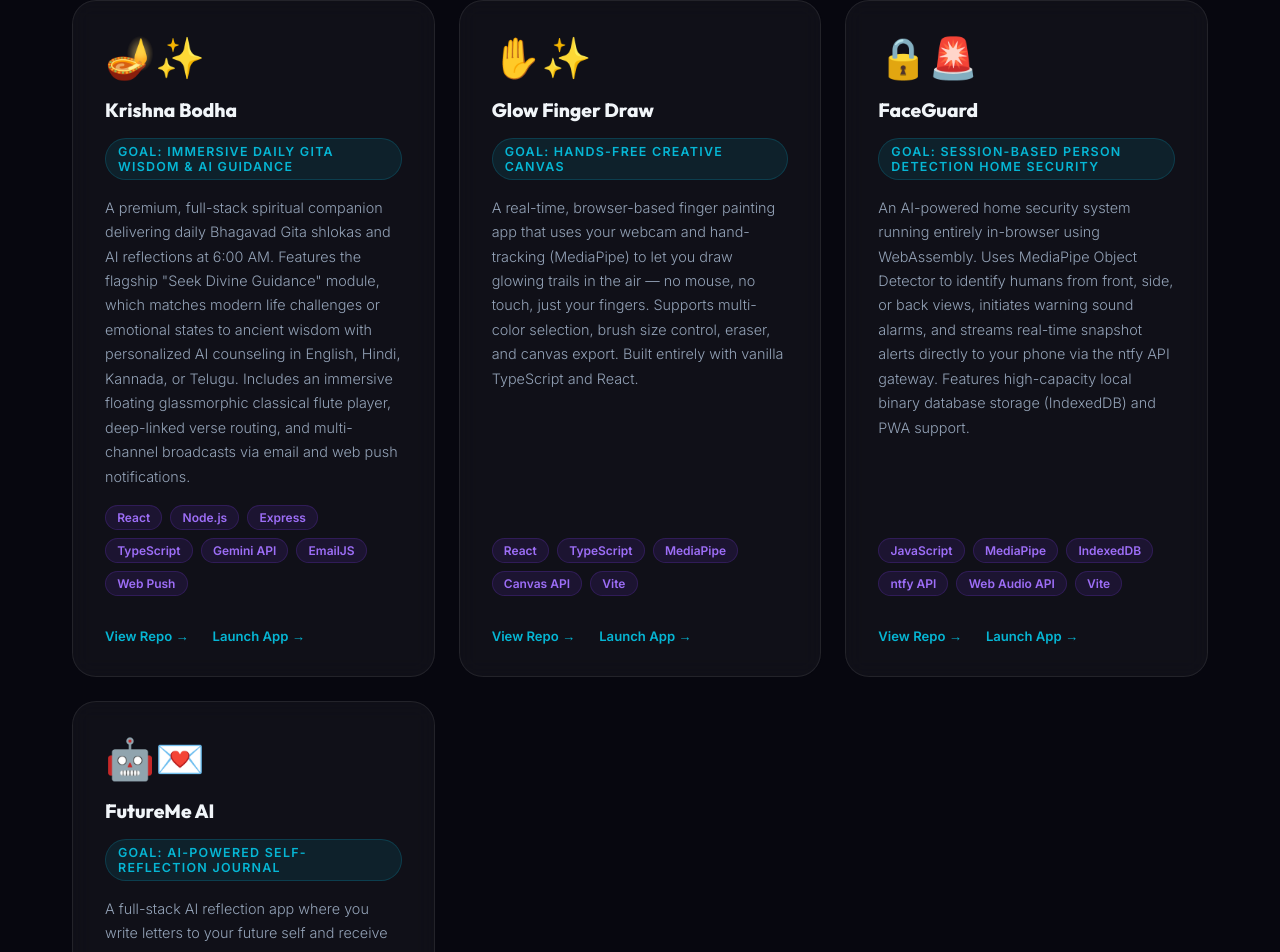
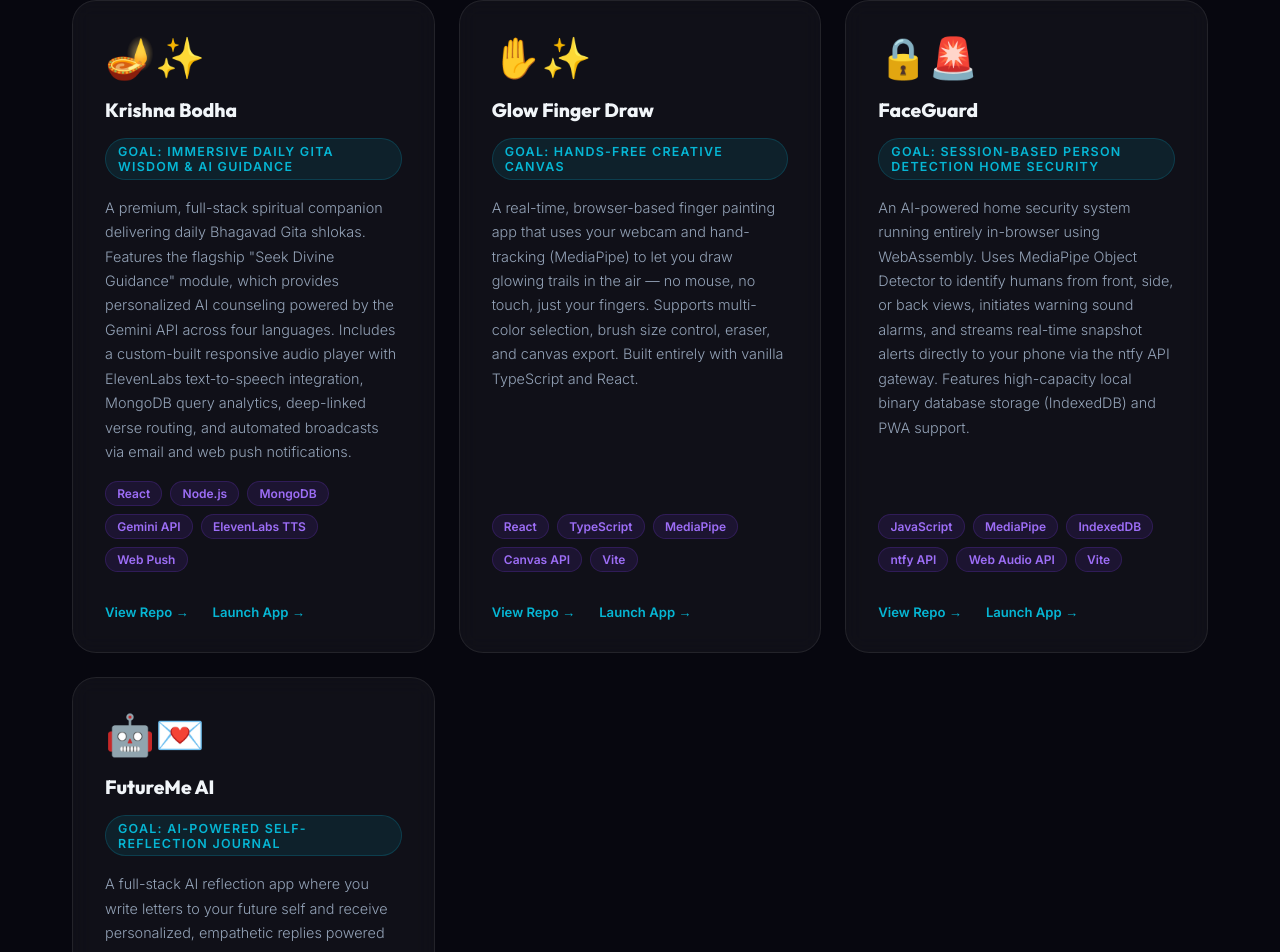
Before and after one commit to SameerJoshi7/MyProfile, a React (Vite) app: page / in a window 1280 px wide. Shown: the part 4231-5183 px from the top of the page. Built offline with nearby package versions, Linux system fonts and the light colour scheme.

Commit message:
content: update Krishna Bodha description and tech stack to include MongoDB and ElevenLabs TTS

```diff
--- a/src/components/Projects.tsx
+++ b/src/components/Projects.tsx
@@ -15,19 +15,16 @@ export default function Projects() {
           <div className="project-title">Krishna Bodha</div>
           <div className="project-goal screen-only">Goal: Immersive daily Gita wisdom &amp; AI guidance</div>
           <p className="project-desc">
-            A premium, full-stack spiritual companion delivering daily Bhagavad Gita shlokas and AI reflections at 6:00 AM.
-            Features the flagship "Seek Divine Guidance" module, which matches modern life challenges or emotional states
-            to ancient wisdom with personalized AI counseling in English, Hindi, Kannada, or Telugu. Includes an immersive
-            floating glassmorphic classical flute player, deep-linked verse routing, and multi-channel broadcasts via email
-            and web push notifications.
+            A premium, full-stack spiritual companion delivering daily Bhagavad Gita shlokas.
+            Features the flagship "Seek Divine Guidance" module, which provides personalized AI counseling powered by the Gemini API across four languages.
+            Includes a custom-built responsive audio player with ElevenLabs text-to-speech integration, MongoDB query analytics, deep-linked verse routing, and automated broadcasts via email and web push notifications.
           </p>
           <div className="project-tech">
             <span>React</span>
             <span>Node.js</span>
-            <span>Express</span>
-            <span>TypeScript</span>
+            <span>MongoDB</span>
             <span>Gemini API</span>
-            <span>EmailJS</span>
+            <span>ElevenLabs TTS</span>
             <span>Web Push</span>
           </div>
           <div className="project-links screen-only">
```
